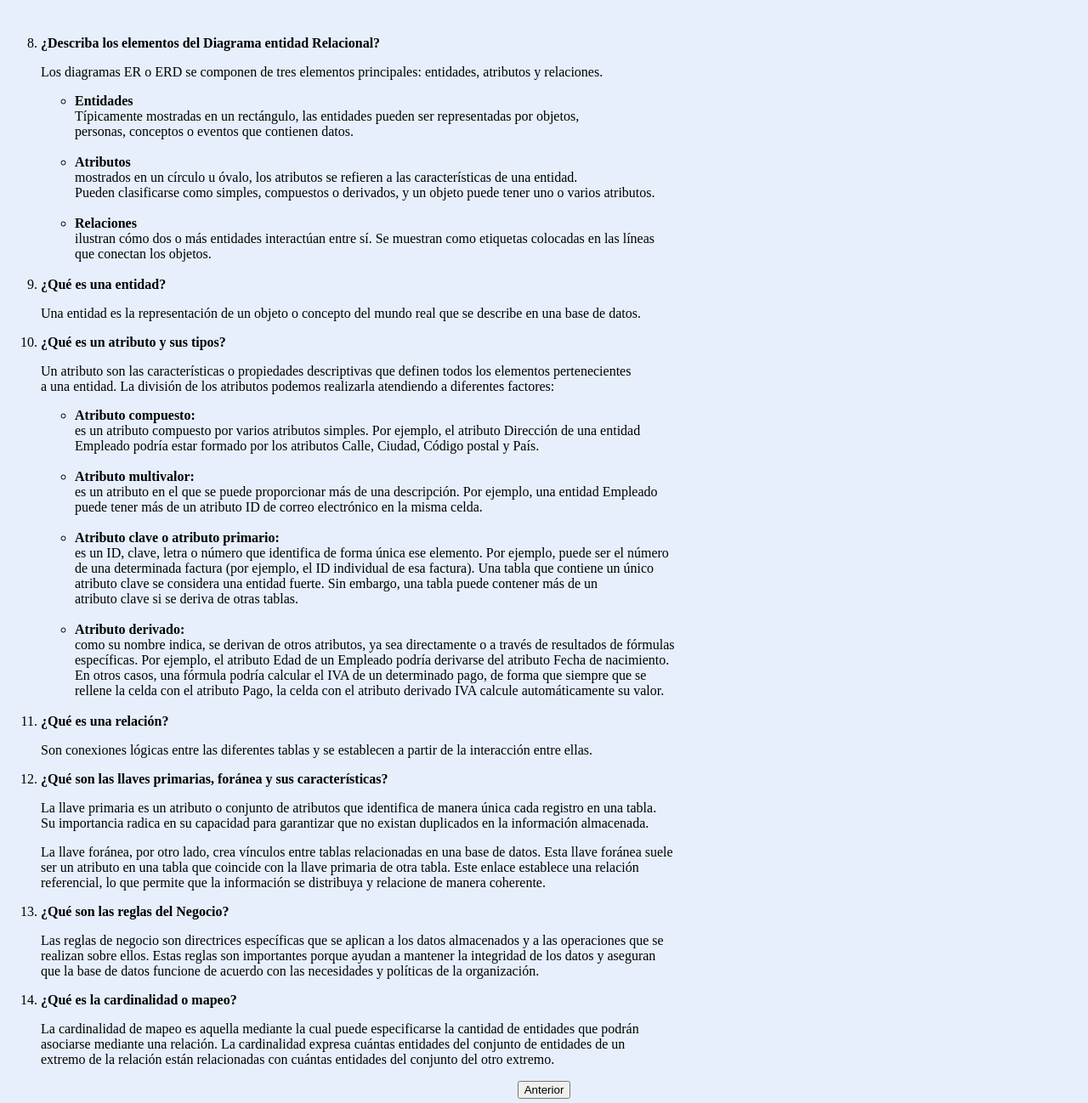
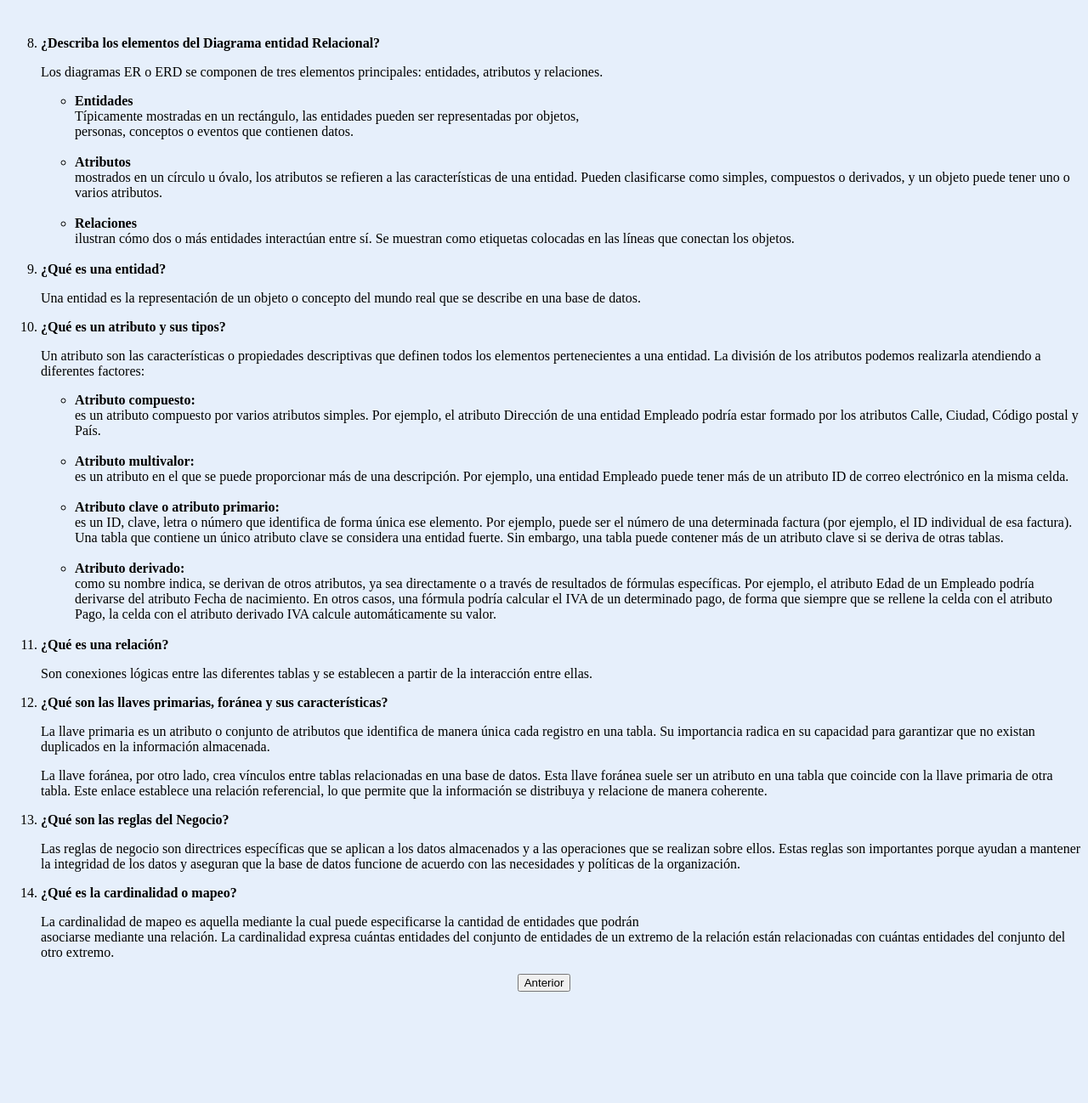
Before and after one commit to BRITO19/Modelo-3-Actividad-1-Conceptos-BD, a plain HTML site: page pagina2.html in a window 1280 px wide. Shown: the whole page at 85% size. After the commit the page ends 1175 px from the top, so only its background shows below. Drawn offline with Linux system fonts and the light colour scheme.

Commit message:
Update pagina2.html

```diff
--- a/pagina2.html
+++ b/pagina2.html
@@ -16,10 +16,10 @@
         ser representadas por objetos,<br> personas, conceptos o eventos que
         contienen datos.<br><br>
         <li><strong>Atributos</strong></li> mostrados en un círculo u óvalo, los atributos se refieren a las
-        características de una entidad. <br>Pueden clasificarse como simples,
+        características de una entidad. Pueden clasificarse como simples,
         compuestos o derivados, y un objeto puede tener uno o varios atributos.<br><br>
         <li><strong>Relaciones</strong></li> ilustran cómo dos o más entidades interactúan entre sí. Se
-        muestran como etiquetas colocadas en las líneas <br>que conectan los objetos.
+        muestran como etiquetas colocadas en las líneas que conectan los objetos.
     </ul>
     <br>
     <li><strong>¿Qué es una entidad?</strong></li>
@@ -28,33 +28,33 @@
 
     <li><strong>¿Qué es un atributo y sus tipos?</strong></li>
     <p>Un atributo son las características o propiedades descriptivas que definen
-todos los elementos pertenecientes <br>a una entidad.
+todos los elementos pertenecientes a una entidad.
 La división de los atributos podemos realizarla atendiendo a diferentes
 factores:</p>
     <ul>
         <li><strong>Atributo compuesto: </strong></li>
         es un atributo compuesto por varios atributos simples.
-        Por ejemplo, el atributo Dirección de una entidad<br> Empleado podría estar
+        Por ejemplo, el atributo Dirección de una entidad Empleado podría estar
         formado por los atributos Calle, Ciudad, Código postal y País.<br><br>
 
         <li><strong>Atributo multivalor:</strong></li>  es un atributo en el que se puede proporcionar más de
-        una descripción. Por ejemplo, una entidad Empleado<br> puede tener más de un
+        una descripción. Por ejemplo, una entidad Empleado puede tener más de un
         atributo ID de correo electrónico en la misma celda.<br><br>
 
         <li><strong>Atributo clave o atributo primario:</strong></li> es un ID, clave, letra o número que
-        identifica de forma única ese elemento. Por ejemplo, puede ser el número<br>
+        identifica de forma única ese elemento. Por ejemplo, puede ser el número
         de una determinada factura (por ejemplo, el ID individual de esa factura).
-        Una tabla que contiene un único <br>atributo clave se considera una entidad
-        fuerte. Sin embargo, una tabla puede contener más de un <br>atributo clave si
+        Una tabla que contiene un único atributo clave se considera una entidad
+        fuerte. Sin embargo, una tabla puede contener más de un atributo clave si
         se deriva de otras tablas.
         <br><br>
         <li><strong>Atributo derivado: </strong></li>como su nombre indica, se derivan de otros atributos, ya
-        sea directamente o a través de resultados de fórmulas<br> específicas. Por
+        sea directamente o a través de resultados de fórmulas específicas. Por
         ejemplo, el atributo Edad de un Empleado podría derivarse del atributo
-        Fecha de nacimiento.<br> En otros casos, una fórmula podría calcular el IVA de
-        un determinado pago, de forma que siempre que se<br> rellene la celda con el
+        Fecha de nacimiento. En otros casos, una fórmula podría calcular el IVA de
+        un determinado pago, de forma que siempre que se rellene la celda con el
         atributo Pago, la celda con el atributo derivado IVA calcule automáticamente
-        su valor.<br><br></strong></li>
+        su valor.<br><br>
 
     </ul>
 
@@ -63,27 +63,27 @@ factores:</p>
         la interacción entre ellas.</p>
     <li><strong>¿Qué son las llaves primarias, foránea y sus características?</strong></li>
     <p>La llave primaria es un atributo o conjunto de atributos que identifica de
-        manera única cada registro en una tabla.<br> Su importancia radica en su
+        manera única cada registro en una tabla. Su importancia radica en su
         capacidad para garantizar que no existan duplicados en la información
         almacenada.</p>
 
     <p> La llave foránea, por otro lado, crea vínculos entre tablas relacionadas en
-        una base de datos. Esta llave foránea suele <br>ser un atributo en una tabla que
+        una base de datos. Esta llave foránea suele ser un atributo en una tabla que
         coincide con la llave primaria de otra tabla. Este enlace establece una
-        relación <br>referencial, lo que permite que la información se distribuya y
+        relación referencial, lo que permite que la información se distribuya y
         relacione de manera coherente. </p>
 
     <li><strong>¿Qué son las reglas del Negocio?</strong></li>
     <p>Las reglas de negocio son directrices específicas que se aplican a los datos
-        almacenados y a las operaciones que se <br>realizan sobre ellos. Estas reglas son
+        almacenados y a las operaciones que se realizan sobre ellos. Estas reglas son
         importantes porque ayudan a mantener la integridad de los datos y
-        aseguran <br> que la base de datos funcione de acuerdo con las necesidades y
+        aseguran que la base de datos funcione de acuerdo con las necesidades y
         políticas de la organización.
     </p>
     <li><strong>¿Qué es la cardinalidad o mapeo?</strong></li>
     <p>La cardinalidad de mapeo es aquella mediante la cual puede especificarse la
         cantidad de entidades que podrán<br> asociarse mediante una relación. La
-        cardinalidad expresa cuántas entidades del conjunto de entidades de un<br>
+        cardinalidad expresa cuántas entidades del conjunto de entidades de un
         extremo de la relación están relacionadas con cuántas entidades del
         conjunto del otro extremo. </p>
 </ol>
```
